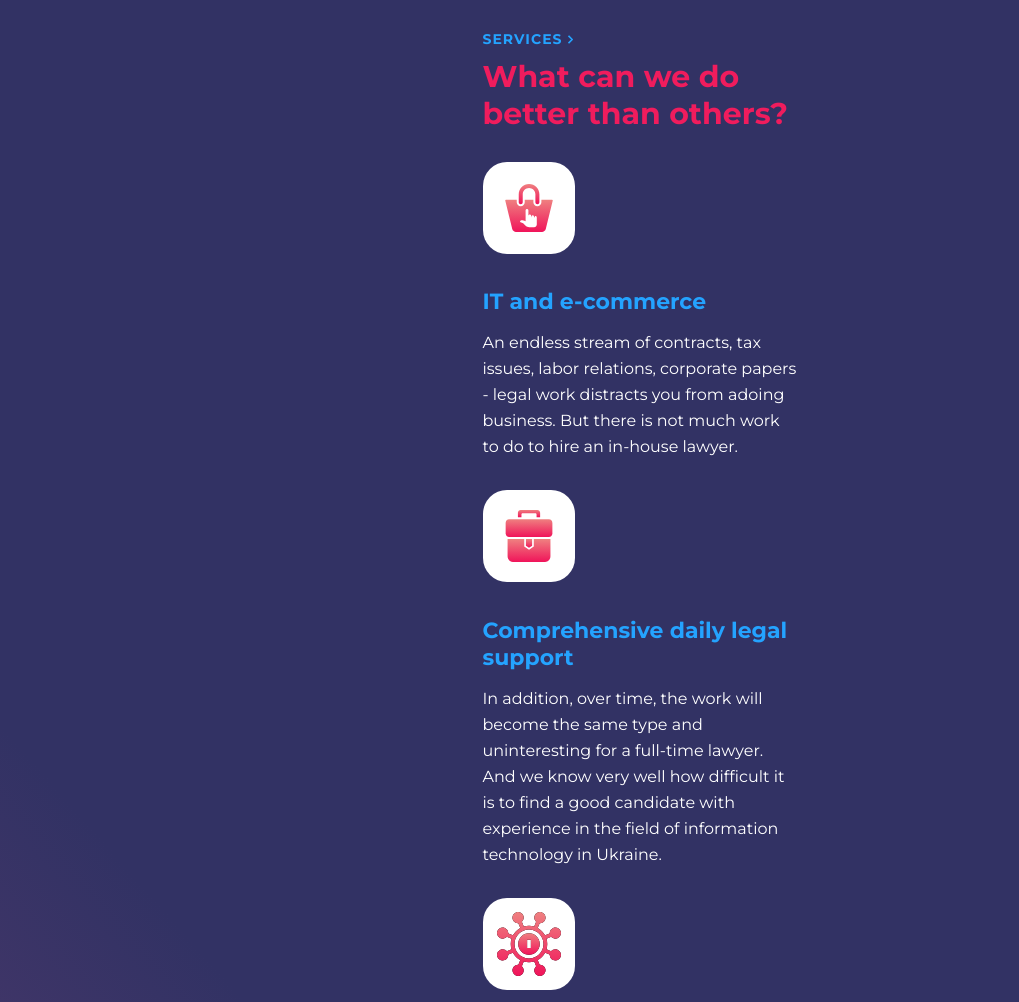
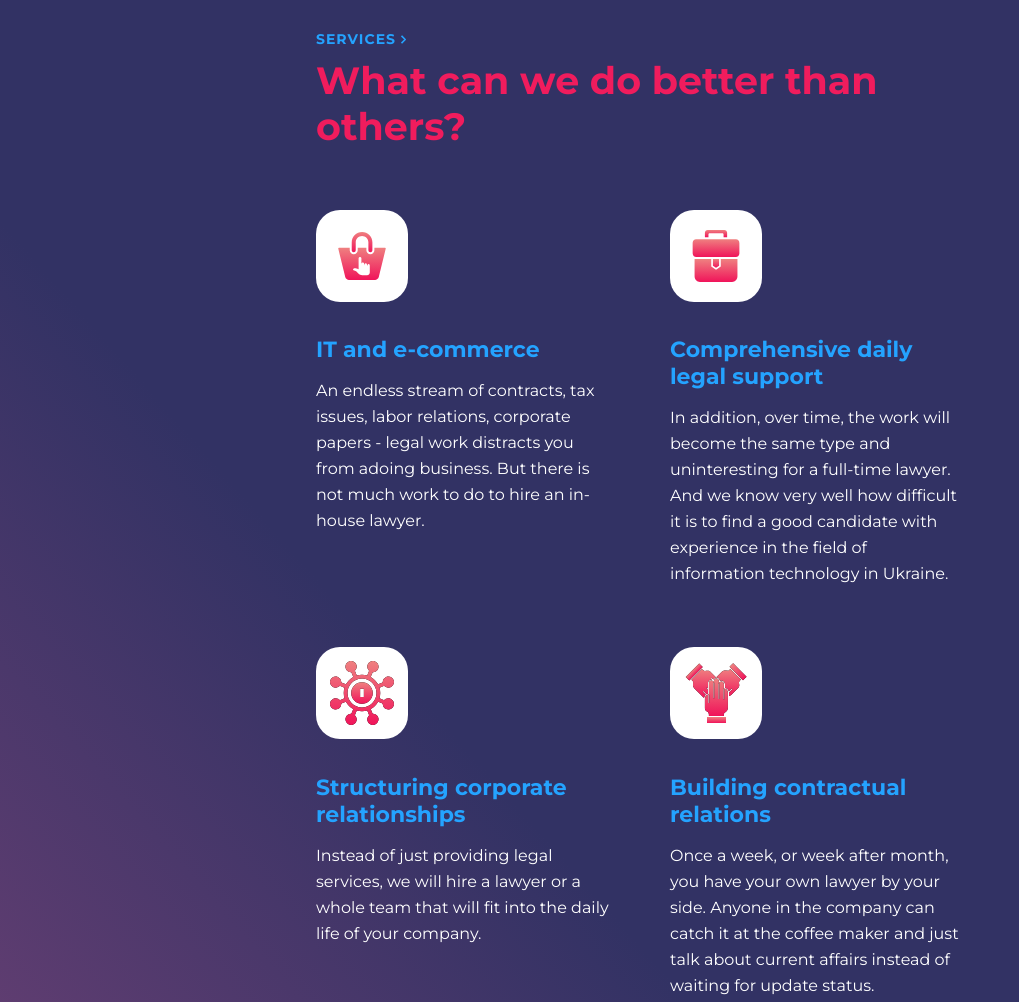
Before and after one commit to KarynaMkr/Project_Hlegal, a website: page index.html in a window 1280 px wide. Shown: the top 1002 px of the page, without its empty margins (0-1019 px from the left). Drawn offline with Linux system fonts and the light colour scheme.

Commit message:
Tablet SD done

```diff
--- a/scss/style.scss
+++ b/scss/style.scss
@@ -98,3 +98,27 @@ a {
     @include font ($secondFontWeight, 16px, 26px, #FFFFFF);
   }
 }
+
+@media (min-width: 768px) {
+  .wrapper {
+    width: 648px;
+  }
+
+  .card-list {
+    display: flex;
+    flex-wrap: wrap;
+    justify-content: space-between;
+    gap: 60px;
+    margin-top: 60px;
+  }
+
+  .card-item {
+    width: 294px;
+    margin-bottom: 0px;
+  }
+
+  .main_title {
+    font-size: 38px;
+    line-height: 46px;
+  }
+}
```
Also changed, not shown: css/style.css.
